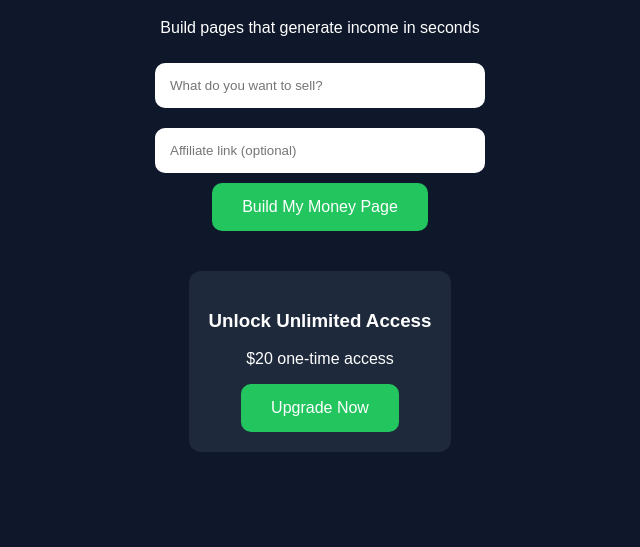
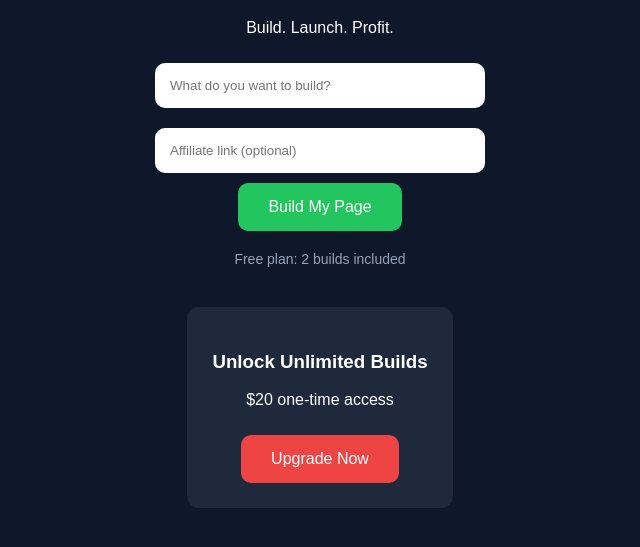
Before and after one commit to Daes-inc/dakota-ai-builder, a website: page public/index.html in a window 1280 px wide. Shown: the part 119-666 px from the top of the page, without its empty margins (320-960 px from the left). Drawn offline with Linux system fonts and the light colour scheme.

Commit message:
Update index.html

```diff
--- a/public/index.html
+++ b/public/index.html
@@ -33,9 +33,20 @@
     .upgrade {
       margin-top:40px;
       background:#1e293b;
-      padding:20px;
+      padding:25px;
       border-radius:12px;
       display:inline-block;
+    }
+
+    .buy-btn {
+      background:#ef4444;
+      margin-top:10px;
+    }
+
+    .free {
+      margin-top:20px;
+      font-size:14px;
+      color:#94a3b8;
     }
   </style>
 </head>
@@ -43,18 +54,26 @@
 <body>
 
   <h1>GenesisAI AutoBuilder</h1>
-  <p>Build pages that generate income in seconds</p>
+  <p>Build. Launch. Profit.</p>
 
   <form method="POST" action="/build">
-    <input name="idea" placeholder="What do you want to sell?" required><br>
+    <input name="idea" placeholder="What do you want to build?" required><br>
     <input name="affiliate" placeholder="Affiliate link (optional)"><br>
-    <button type="submit">Build My Money Page</button>
+    <button type="submit">Build My Page</button>
   </form>
 
+  <div class="free">
+    Free plan: 2 builds included
+  </div>
+
   <div class="upgrade">
-    <h3>Unlock Unlimited Access</h3>
+    <h3>Unlock Unlimited Builds</h3>
     <p>$20 one-time access</p>
-    <button onclick="alert('Stripe coming next')">Upgrade Now</button>
+
+    <!-- 🔥 YOUR STRIPE LINK IS NOW CONNECTED -->
+    <a href="https://buy.stripe.com/eVq5kD2Gh0aH6ZW8fP5sA00" target="_blank">
+      <button class="buy-btn">Upgrade Now</button>
+    </a>
   </div>
 
 </body>
```
